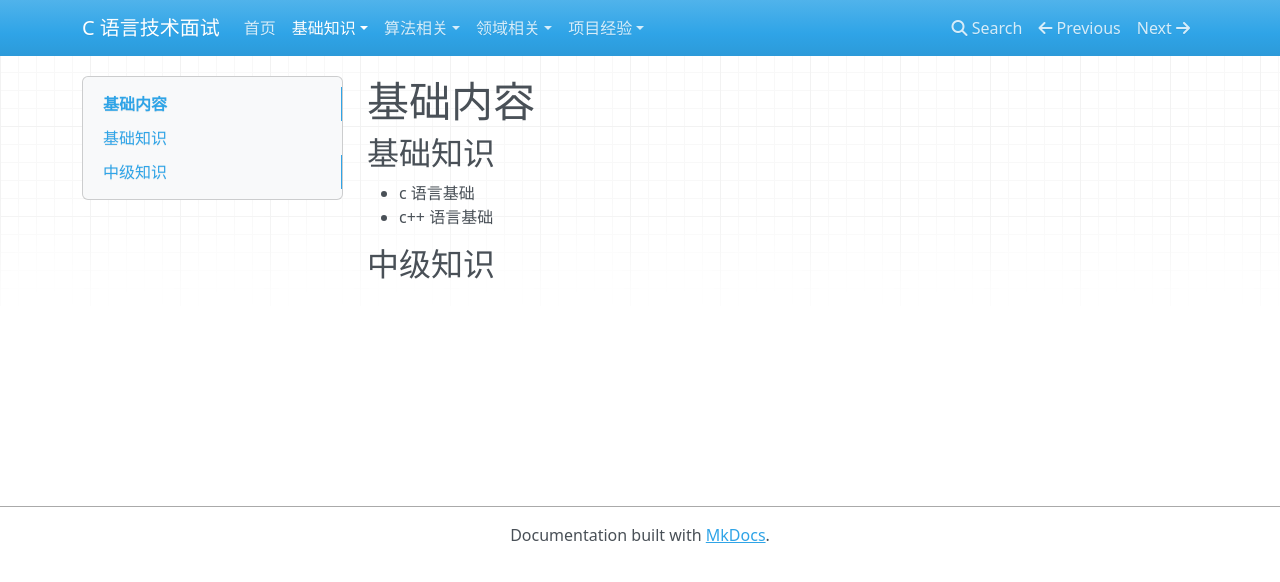
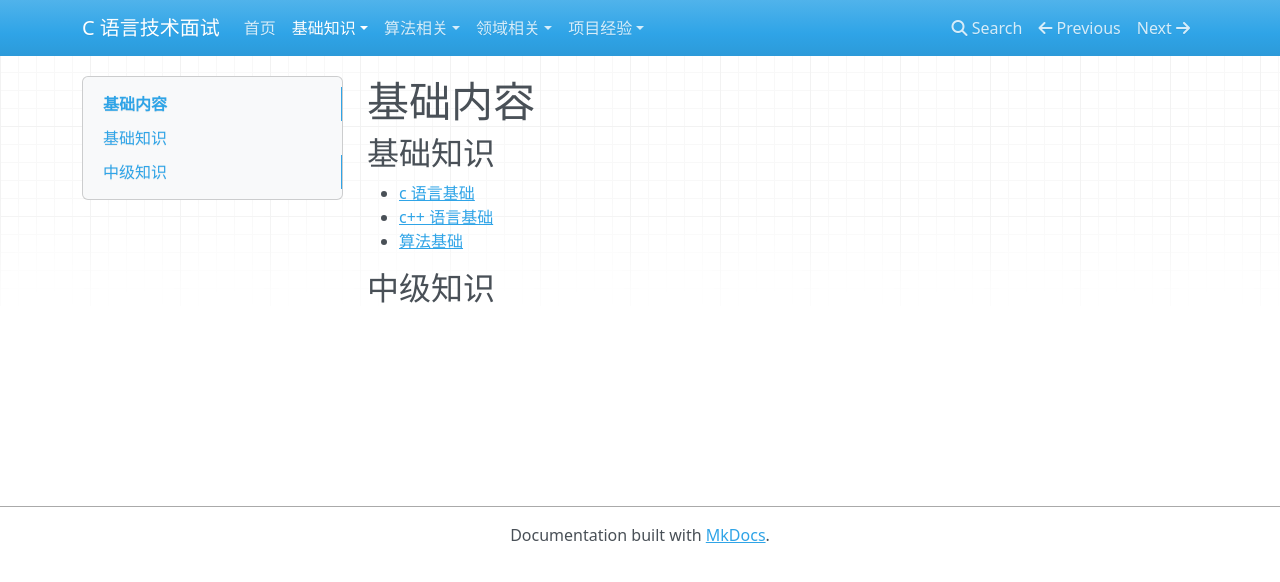
Before and after one commit to renweibo/interview-c, an MkDocs documentation site: the page built from docs/basic/index.md, in a window 1280 px wide. Shown: the top 582 px of the page. Built offline with MkDocs 1.6.1, drawn with Linux system fonts in a browser that asks for light colours; nearby versions of some CDN libraries.

Commit message:
[feat] #3

```diff
--- a/docs/basic/index.md
+++ b/docs/basic/index.md
@@ -1,7 +1,8 @@
 # 基础内容
 
 ## 基础知识
-- c 语言基础
-- c++ 语言基础
+- [c 语言基础](basic_c.md)
+- [c++ 语言基础](basic_c++.md)
+- [算法基础](../algorithm/basic.md)
 
 ## 中级知识
```
